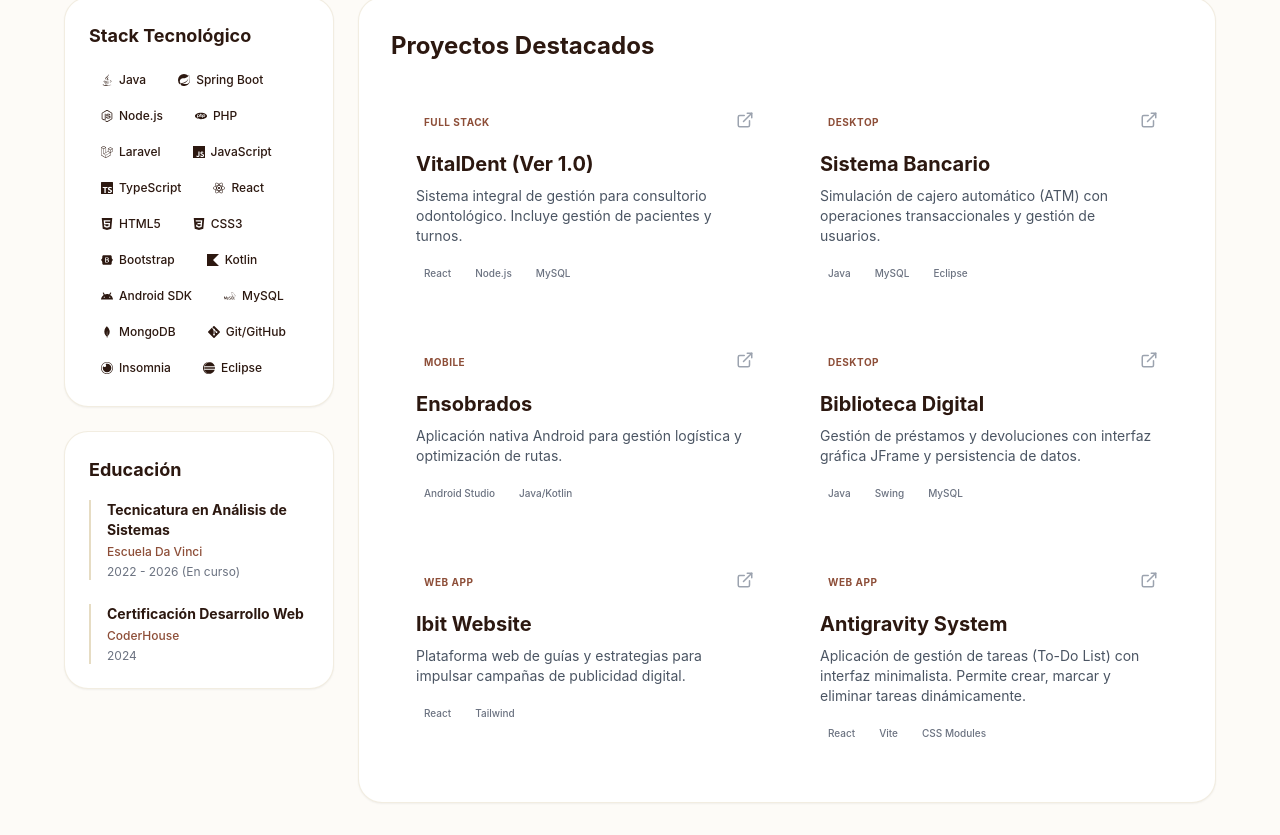
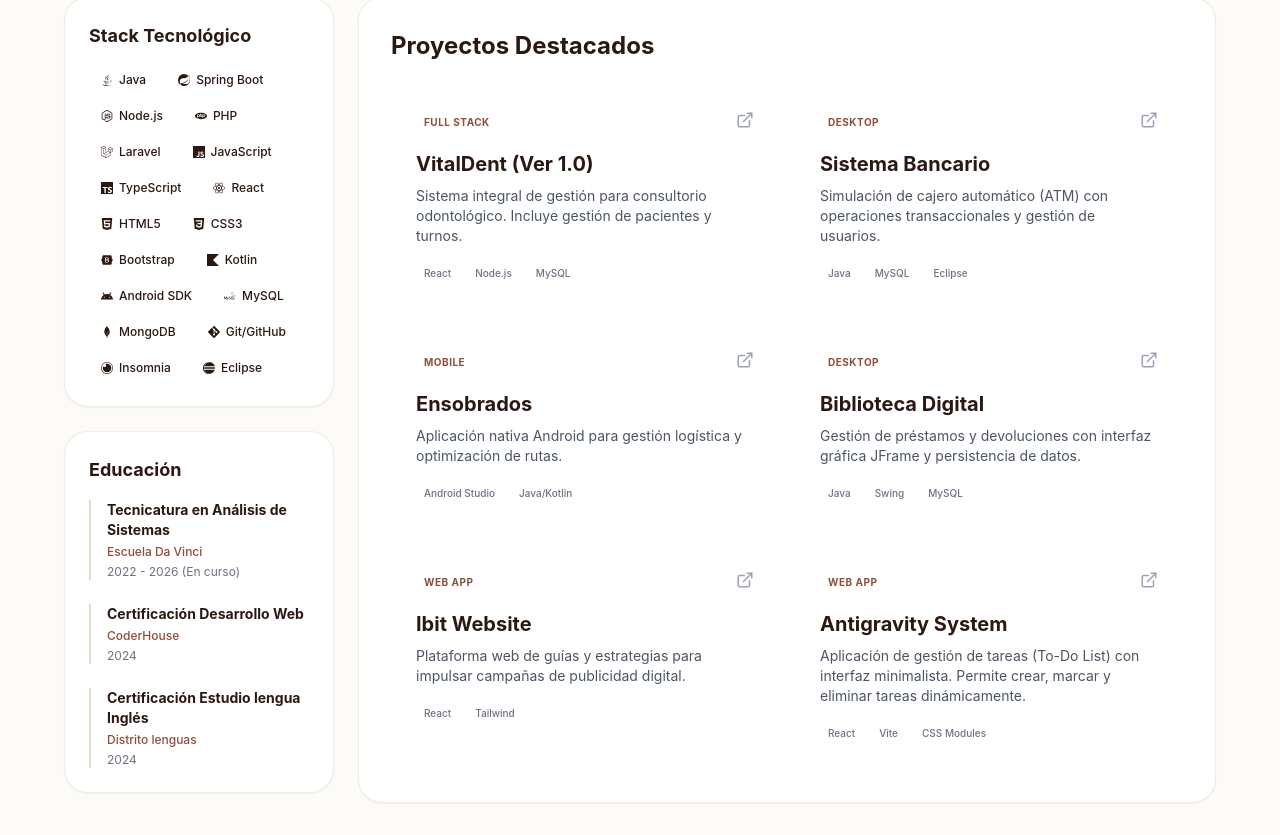
Before and after one commit to cesarve20/portfolio-cesar-vergara, a React (Vite) app: page / in a window 1280 px wide. Shown: the part 442-1277 px from the top of the page. Built offline with nearby package versions, Linux system fonts and the light colour scheme.

Commit message:
links añadidos

```diff
--- a/src/data.ts
+++ b/src/data.ts
@@ -17,7 +17,7 @@ export const profile = {
     availability: "Disponible para nuevas oportunidades",
     socials: [
       { name: "GitHub", url: "https://github.com/cesarve20", icon: Github },
-      { name: "LinkedIn", url: "https://linkedin.com/in/linkdIn-Cesar-Vergara", icon: Linkedin },
+      { name: "LinkedIn", url: "https://www.linkedin.com/in/cesarvergara20/", icon: Linkedin },
       { name: "Email", url: "mailto:cesarvergaragu@gmail.com", icon: Mail },
     ]
   },
@@ -37,6 +37,12 @@ export const profile = {
       institution: "CoderHouse",
       period: "2024",
       desc: "Diploma certificado en tecnologías frontend modernas."
+    },
+     {
+      degree: "Certificación Estudio lengua Inglés",
+      institution: "Distrito lenguas",
+      period: "2024",
+      desc: "Diploma certificado en alcanzar el nivel B2."
     }
   ],
   skills: [
@@ -71,7 +77,7 @@ export const profile = {
       title: "VitalDent (Ver 1.0)",
       desc: "Sistema integral de gestión para consultorio odontológico. Incluye gestión de pacientes y turnos.",
       tech: ["React", "Node.js", "MySQL"],
-      link: "#",
+      link: "https://vital-dent-app.vercel.app/",
       type: "Full Stack"
     },
     {
@@ -99,14 +105,14 @@ export const profile = {
       title: "Ibit Website",
       desc: "Plataforma web de guías y estrategias para impulsar campañas de publicidad digital.",
       tech: ["React", "Tailwind"],
-      link: "#",
+      link: "https://ibit-website.vercel.app/",
       type: "Web App"
     },
     {
       title: "Antigravity System",
       desc: "Aplicación de gestión de tareas (To-Do List) con interfaz minimalista. Permite crear, marcar y eliminar tareas dinámicamente.",
       tech: ["React", "Vite", "CSS Modules"],
-      link: "#",
+      link: "https://antigravity-system.vercel.app/",
       type: "Web App"
     }
   ]
```
